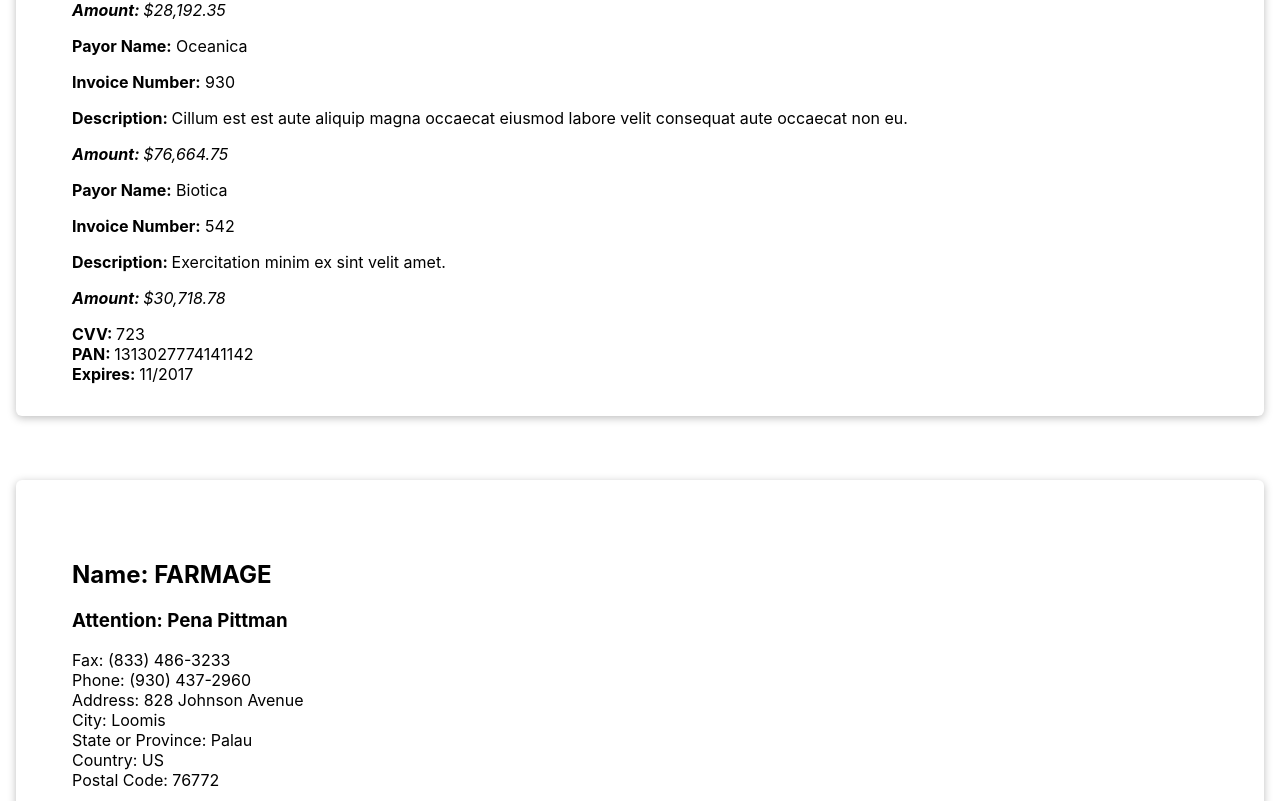
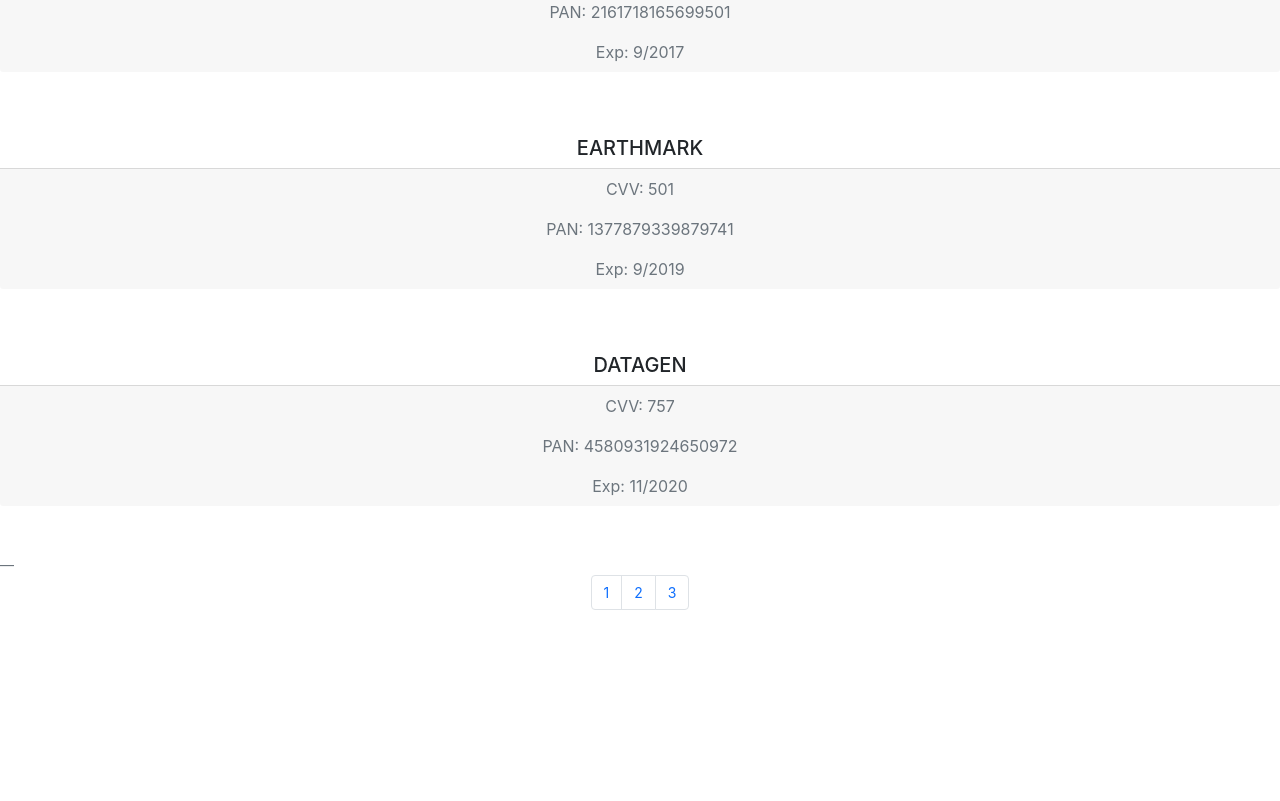
Before and after one commit to brucegenerator/Paymerang, a React (Create React App) app: page / in a window 1280 px wide. Shown: the part 579-1380 px from the top of the page. After the commit the page ends 1205 px from the top, so only its background shows below. Built offline with nearby package versions, Linux system fonts and the light colour scheme.

Commit message:
added CSSTransition to show and hide content. Also hooked up bootstrap for some styling

```diff
--- a/package.json
+++ b/package.json
@@ -6,9 +6,14 @@
     "@testing-library/jest-dom": "^5.13.0",
     "@testing-library/react": "^11.2.7",
     "@testing-library/user-event": "^12.8.3",
+    "body-parser": "^1.19.0",
+    "cors": "^2.8.5",
+    "express": "^4.17.1",
+    "mongoose": "^5.12.13",
     "react": "^17.0.2",
     "react-dom": "^17.0.2",
     "react-scripts": "4.0.3",
+    "react-transition-group": "^4.4.2",
     "web-vitals": "^1.1.2"
   },
   "scripts": {
--- a/public/index.html
+++ b/public/index.html
@@ -9,6 +9,7 @@
       name="description"
       content="Web site created using create-react-app"
     />
+    <link href="https://cdn.jsdelivr.net/npm/bootstrap@5.0.1/dist/css/bootstrap.min.css" rel="stylesheet" integrity="sha384-+0n0xVW2eSR5OomGNYDnhzAbDsOXxcvSN1TPprVMTNDbiYZCxYbOOl7+AMvyTG2x" crossorigin="anonymous">
     <link rel="apple-touch-icon" href="%PUBLIC_URL%/logo192.png" />
     <!--
       manifest.json provides metadata used when your web app is installed on a
--- /dev/null
+++ b/src/components/Footer/Footer.js
@@ -0,0 +1,11 @@
+import React from "react";
+
+const Footer = (props) => {
+  return (
+    <footer className="blockquote-footer">
+      {props.children}
+    </footer>
+  );
+};
+
+export default Footer;
--- a/src/components/Header/Header.js
+++ b/src/components/Header/Header.js
@@ -2,7 +2,7 @@ import React from 'react';
 import './Header.css';
 
 const Header = props => {
-  return <header className="main-header"><nav className="main-navigation__header-nav"></nav></header>;
+  return <header className="main-header">Paymerang<nav className="main-navigation__header-nav"></nav></header>;
 }
 
 export default Header;
--- a/src/components/Main/Main.css
+++ b/src/components/Main/Main.css
@@ -1,4 +1,3 @@
 .card-container {
   margin-top: 4rem;
-  padding: 1rem;
 }
--- a/src/components/Main/Main.js
+++ b/src/components/Main/Main.js
@@ -1,19 +1,47 @@
 import React, { useState, useEffect } from "react";
 import PaymentsInfoCard from "../PaymentsInfoCard/PaymentsInfoCard";
-
+import Footer from '../Footer/Footer'
+import Pagination from '../Pagination/Pagination'
 import data from "../../data/sample.json";
 import "./Main.css";
 
 const Main = (props) => {
   const [paymentsData, setPaymentsData] = useState([]);
+  const [currentPageNumber, setCurrentPageNumber] = useState(1);
+  const [resultsPerPage] = useState(5);
+  const [renderPaymentsData, setRenderPaymentsData] = useState([]);
 
   useEffect(() => {
-    setPaymentsData(data);
-  }, []);
+
+    const sliceDataResults = () => {
+      setPaymentsData(data);
+      setRenderPaymentsData(data.slice(
+        currentPageNumber * resultsPerPage - resultsPerPage,
+        currentPageNumber * resultsPerPage
+      ))
+    }
+    sliceDataResults();
+  }, [currentPageNumber, resultsPerPage]);
+
+  const indexOfLastPayment = currentPageNumber * resultsPerPage;
+  const indexOfFirstPayment = indexOfLastPayment - resultsPerPage;
+  let currentPayements;
+
+  const fetchCurrentPaymentsHandler = () => {
+    currentPayements = data.slice(indexOfFirstPayment, indexOfLastPayment);
+    return setPaymentsData(currentPayements);
+  }
+
+  const pagination = pageNumber => setCurrentPageNumber(pageNumber)
 
   return (
     <div className="card-container">
-      <PaymentsInfoCard paymentsData={paymentsData}/>
+      <PaymentsInfoCard paymentsData={renderPaymentsData}/>
+      <Footer>
+        <Pagination
+          resultsPerPage={resultsPerPage}
+          pagination={pagination} />
+      </Footer>
     </div>
   );
 };
--- /dev/null
+++ b/src/components/Pagination/Pagination.js
@@ -0,0 +1,33 @@
+import React from "react";
+
+const Pagination = ({ pagination }) => {
+
+  const pages = [];
+  for (let i = 1; i <= 3; i++) {
+    pages.push(i);
+  }
+
+  return (
+    <nav aria-label="Page navigation example">
+      <ul className="pagination justify-content-center">
+        {pages.map((page, index) => {
+          return (
+            <li className="page-item">
+              <a
+                className="page-link"
+                href="#"
+                onClick={() => {
+                  pagination(page);
+                }}
+              >
+                {page}
+              </a>
+            </li>
+          );
+        })}
+      </ul>
+    </nav>
+  );
+};
+
+export default Pagination;
--- a/src/components/PaymentsInfoCard/PaymentsInfoCard.css
+++ b/src/components/PaymentsInfoCard/PaymentsInfoCard.css
@@ -1,9 +1,10 @@
-.payee-info-card {
-  position: relative;
-  margin-top: 4rem;
-  box-shadow: 0 2px 8px rgba(0, 0, 0, 0.26);
-  border-radius: 6px;
-  padding: 1rem;
-  overflow: hidden;
-  background: white;
+
+.card {
+  margin-bottom: 4rem;
+  border: none;
 }
+.card-title a:hover,
+.card-title a:active {
+  background: #ffd900;
+  color: purple;
+}
--- a/src/components/PaymentsInfoCard/PaymentsInfoCard.js
+++ b/src/components/PaymentsInfoCard/PaymentsInfoCard.js
@@ -1,57 +1,103 @@
-import React from "react";
+import { set } from "mongoose";
+import React, { useState } from "react";
+import { CSSTransition } from "react-transition-group";
 
 import "./PaymentsInfoCard.css";
 
 const PaymentsInfoCard = ({ paymentsData }) => {
+  const [showPayeeInfo, setShowPayeeInfo] = useState(false);
+  const [showRemittances, setshowRemittances] = useState(false);
+
   return paymentsData.map((payee, index) => {
-    const { Payee, Payment, Remittance } = payee;
+    const { Payee, Remittance } = payee;
     // console.log(Payee.Name);
     return (
-      <div className="payee-info-card">
-        <ul style={{ listStyleType: "none", marginTop: "4rem" }}>
-          <h2>Name: {Payee.Name} </h2>
-          <h3>Attention: {Payee.Attention}</h3>
-          <li>Fax: {Payee.Fax} </li>
-          <li>Phone: {Payee.Phone} </li>
-          <li>
-            Address: {Payee.Address.Address1}
-            <br></br>
-            City: {Payee.Address.City}
-            <br></br>
-            State or Province: {Payee.Address.StateOrProvince}
-            <br></br>
-            Country: {Payee.Address.Country}
-            <br></br>
-            Postal Code: {Payee.Address.PostalCode}
-          </li>
-        </ul>
-        <div>
-          {Remittance.map((rmitItem, index) => {
-            // console.log(rmitItem);
-            return (
-              <ul style={{ listStyle: "none", display: "block" }}>
-                <li>
-                  <strong>Payor Name:</strong> {rmitItem.PayorName}
-                </li>
-                <li>
-                  <p><strong>Invoice Number:</strong> {rmitItem.InvoiceNo}</p>
-                </li>
-                <li>
-                  <p><strong>Description: </strong>{rmitItem.Description}</p>
-                </li>
-                <li>
-                  <em><strong>Amount: </strong>{rmitItem.Amount}</em>
+      <div className="card" style={{ width: "100%" }}>
+        <h5
+          className="card-title text-center"
+          onClick={() => setShowPayeeInfo(true)}
+        >
+          {Payee.Name}
+        </h5>
+
+        <CSSTransition
+          in={showPayeeInfo}
+          timeout={200}
+          classNames="slide-in-left"
+          mountOnEnter
+          unmountOnExit
+        >
+          <div className="card-body">
+            <div className="card text-center">
+              <div className="card-header" style={{ border: "none" }}>
+                <p className="card-text">{Payee.Attention}</p>
+              </div>
+              <p>Phone: {Payee.Phone} </p>
+              <p>Fax: {Payee.Fax}</p>
+              <ul className="list-group list-group-flush text-center">
+                <li className="list-group-item">
+                  Address: {Payee.Address.Address1}
+                  <br></br>
+                  {Payee.Address.City}, {Payee.Address.StateOrProvince},{" "}
+                  {Payee.Address.Country}
+                  {Payee.Address.PostalCode}
                 </li>
               </ul>
-            );
-          })}
-        </div>
-        <div>
-          <ul style={{ listStyle: "none" }}>
-            <li><strong>CVV: </strong>{payee.Payment.CVV}</li>
-            <li><strong>PAN: </strong>{payee.Payment.PAN}</li>
-            <li><strong>Expires: </strong>{payee.Payment.Exp}</li>
-          </ul>
+            </div>
+            <h5
+              className="card-title text-center"
+              onClick={() => setShowPayeeInfo(false)}
+            >
+              Hide Info
+            </h5>
+
+            <h5
+              className="text-center"
+              onClick={() => setshowRemittances(true)}
+            >
+              Show Remittances
+            </h5>
+          </div>
+        </CSSTransition>
+        {Remittance.map((rmitItem, index) => {
+          return (
+            <div className="card-group">
+              <div className="card" style={{ width: "100%" }}>
+                <CSSTransition
+                  in={showRemittances}
+                  timeout={200}
+                  classNames="slide-in-left"
+                  mountOnEnter
+                  unmountOnExit
+                >
+                  <div className="card-body text-center">
+                    <p className="card-text">
+                      Payor Name: {rmitItem.PayorName}
+                    </p>
+                    <p>Invoice Number:{rmitItem.InvoiceNo}</p>
+                    <p className="card-text">{rmitItem.Description}</p>
+                    <p className="card-text">
+                      Amount Paid: <em>{rmitItem.Amount}</em>
+                    </p>
+                    <div>
+                      <h5
+                        style={{ textAlign: "center" }}
+                        onClick={() => setshowRemittances(false)}
+                      >
+                        Hide Remittances
+                      </h5>
+                    </div>
+                  </div>
+                </CSSTransition>
+              </div>
+            </div>
+          );
+        })}
+
+        <div className="card-footer text-muted text-center">
+          <p className="card-text">CVV: {payee.Payment.CVV}</p>
+          <p className="card-text">PAN: {payee.Payment.PAN}</p>
+          <p className="card-text">Exp: {payee.Payment.Exp}</p>
         </div>
       </div>
     );
```
Also changed, not shown: src/backend/server.js (added, +10 -0 lines), 1 other file (tests, documents, lock files or other folders).
